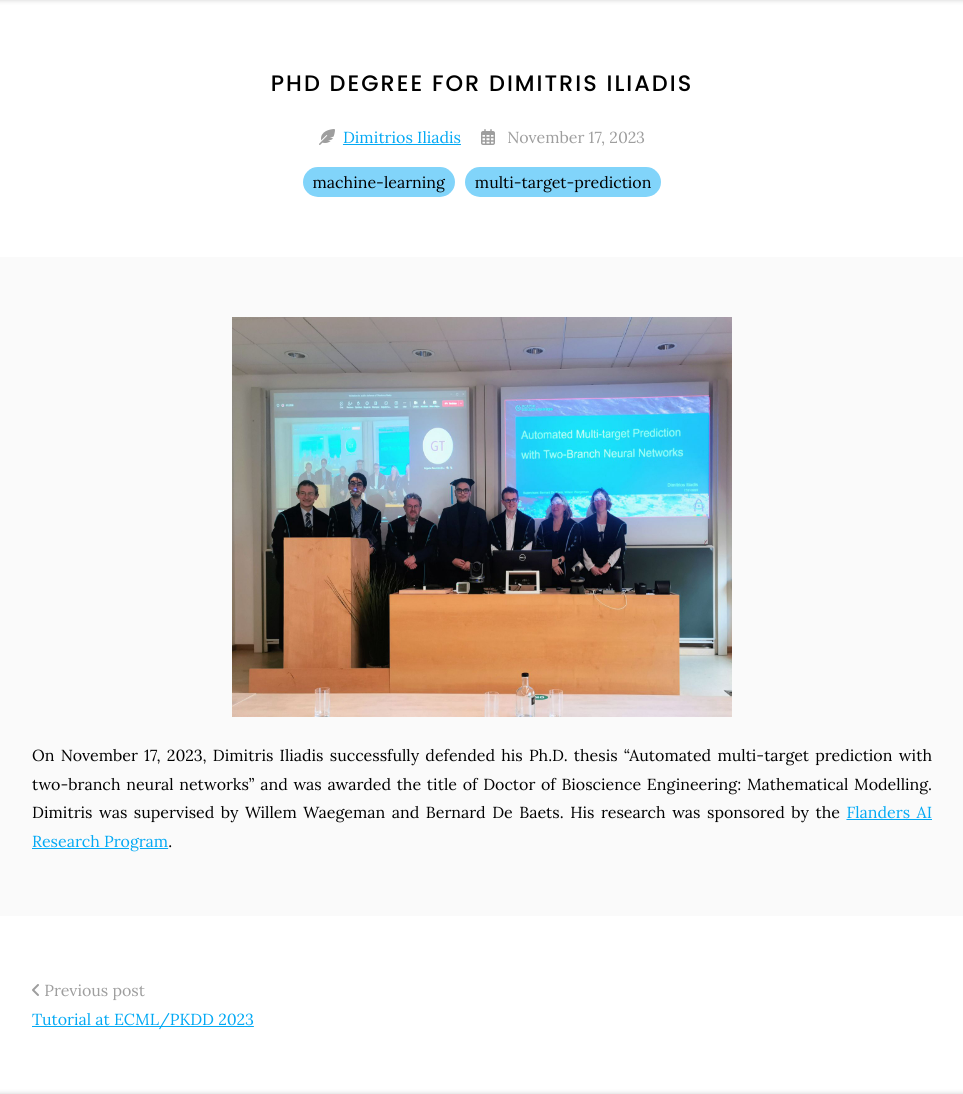
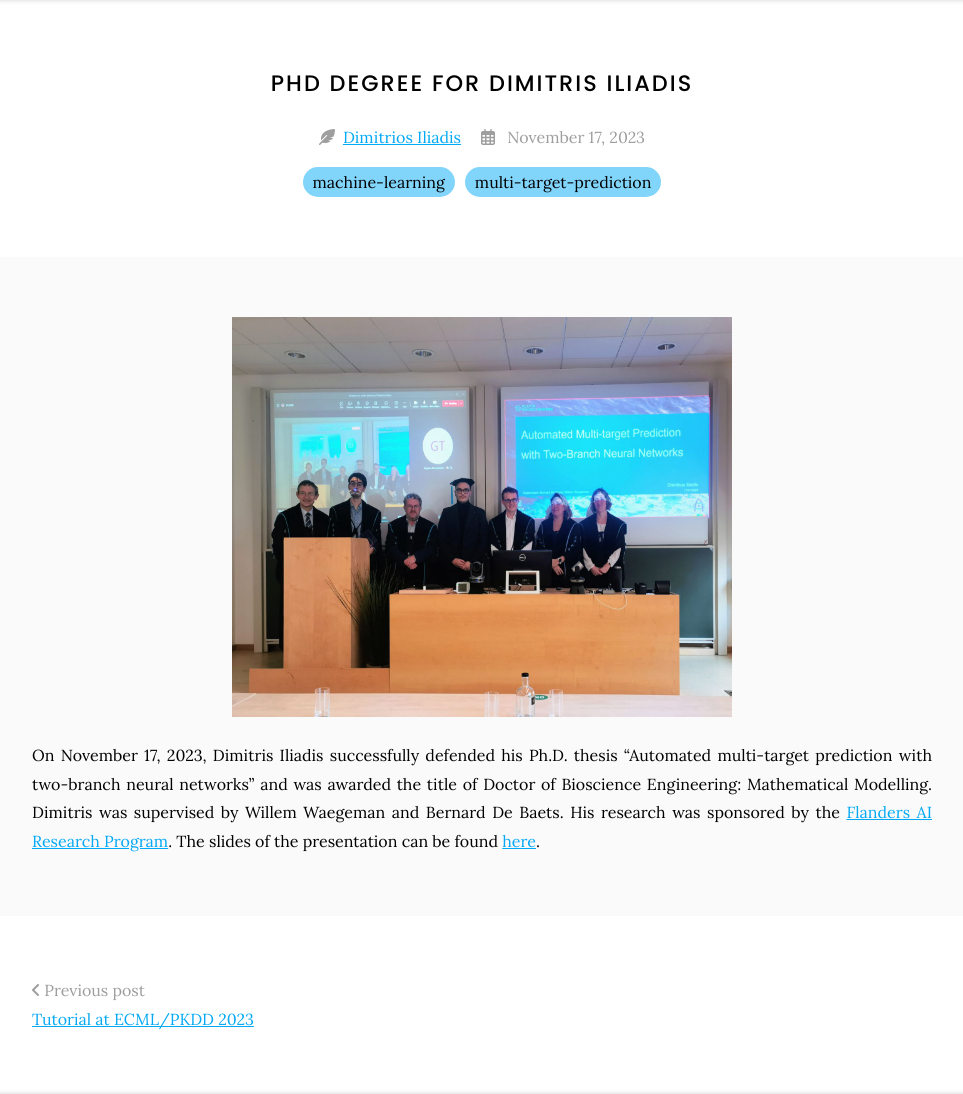
Before and after one commit to willemwaegeman/bioml, a Jekyll site: the page built from _posts/2023-11-17-dimitris.md, in a window 1280 px wide. Shown: the part 110-1204 px from the top of the page, without its empty margins (158-1121 px from the left). Built offline with Jekyll 4.4.1, drawn with Linux system fonts in a browser that asks for light colours; grey boxes are pictures that could not be loaded.

Commit message:
Update 2023-11-17-dimitris.md
Adding slides link

```diff
--- a/_posts/2023-11-17-dimitris.md
+++ b/_posts/2023-11-17-dimitris.md
@@ -6,4 +6,4 @@ member: upton-goode
 image: images/DimitrisIliadis_phd_jury.jpeg
 ---
 
-On November 17, 2023, Dimitris Iliadis successfully defended his Ph.D. thesis "Automated multi-target prediction with two-branch neural networks" and was awarded the title of Doctor of Bioscience Engineering: Mathematical Modelling. Dimitris was supervised by Willem Waegeman and Bernard De Baets. His research was sponsored by the [Flanders AI Research Program](https://www.flandersairesearch.be/en).
+On November 17, 2023, Dimitris Iliadis successfully defended his Ph.D. thesis "Automated multi-target prediction with two-branch neural networks" and was awarded the title of Doctor of Bioscience Engineering: Mathematical Modelling. Dimitris was supervised by Willem Waegeman and Bernard De Baets. His research was sponsored by the [Flanders AI Research Program](https://www.flandersairesearch.be/en). The slides of the presentation can be found [here](https://docs.google.com/presentation/d/1jJ9Wn62S8bXw82m7lonDAekW2HcwjXzTljrKdGcvY-U/edit?usp=sharing).
```
